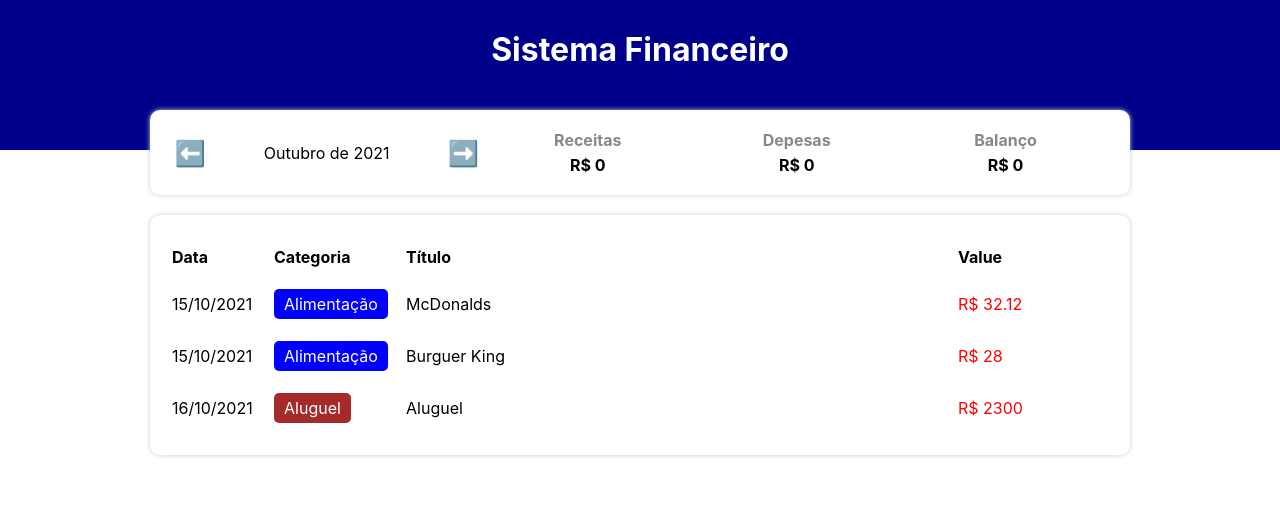
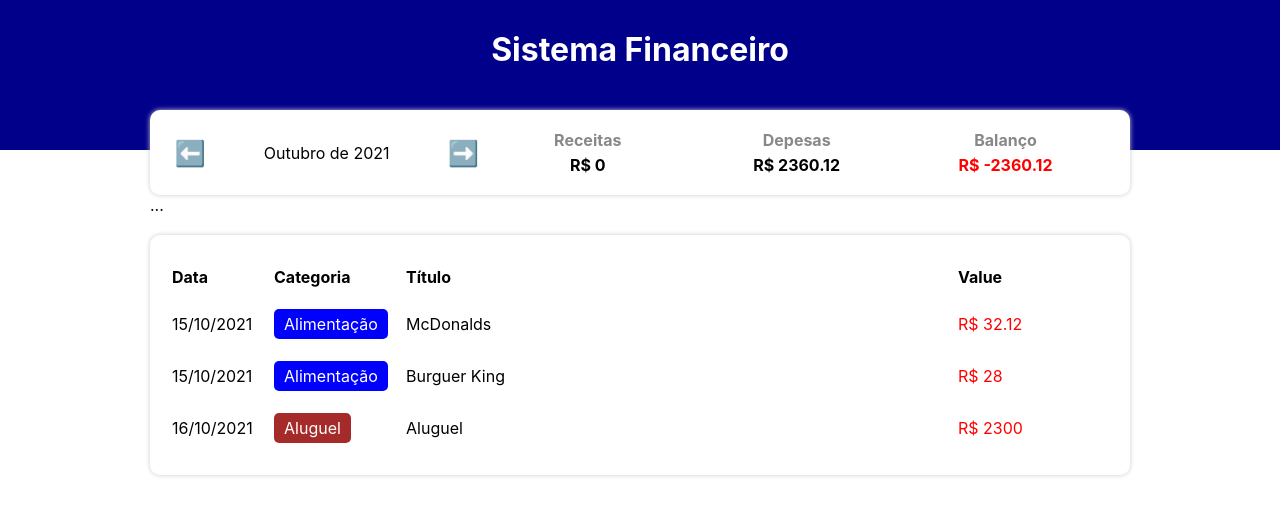
Before and after one commit to marciojordao2011/Sistema-Finaneceiro, a React (Create React App) app: page / in a window 1280 px wide. Shown: the top 516 px of the page. Built offline with nearby package versions, Linux system fonts and the light colour scheme.

Commit message:
InputArea

```diff
--- a/src/App.tsx
+++ b/src/App.tsx
@@ -7,6 +7,7 @@ import {items} from './data/items';
 import { getcurrentMonth, filterListByMonth } from './helpers/dateFilter';
 import { TableArea } from './components/TableArea/Index';
 import { InfoArea } from './components/InfoArea/Index';
+import {InputArea } from './components/InputArea/Index';
 
 const App = () => {
   const [list, setlist] = useState(items);
@@ -18,6 +19,21 @@ const App = () => {
   useEffect(()=>{
     setFilteredList( filterListByMonth (list, currentMonth) );
   },[list,currentMonth] );
+
+  useEffect(()=>{
+    let incomeCount = 0;
+    let expenseCount = 0;
+
+    for(let i in filteredList){
+        if(categories[filteredList[i].category].expense){
+          expenseCount += filteredList[i].value;
+        }else{
+          incomeCount += filteredList[i].value;
+        }
+      }
+      setIncome(incomeCount);
+      setExpense(expenseCount);
+  },[filteredList])
 
   const handleMonthChange =(newMonth: string) => {
     setCurrentMonth(newMonth);
@@ -35,7 +51,7 @@ const App = () => {
         expense={expense}
         />
 
-        {/*Area de inserção*/}
+        <InputArea />
 
         <TableArea list={filteredList} />
       </C.Body>
--- a/src/components/InfoArea/Index.tsx
+++ b/src/components/InfoArea/Index.tsx
@@ -35,7 +35,11 @@ export const InfoArea = ({currentMonth, onMonthChange, income, expense}: Props)
             <C.ResumeArea>
                 <ResumeItem title="Receitas" value={income} />
                 <ResumeItem title="Depesas" value={expense} />
-                <ResumeItem title="Balanço" value={income - expense}/>
+                <ResumeItem
+                 title="Balanço"
+                 value={income - expense}
+                 color={(income-expense) < 0 ? 'red' : 'green'}
+                 />
             </C.ResumeArea>
         </C.Container>
     );
--- /dev/null
+++ b/src/components/InputArea/Index.tsx
@@ -0,0 +1,8 @@
+import * as C from './Style';
+export const InputArea = () =>{
+    return(
+        <C.Container>
+            ...
+        </C.Container>
+    );
+}
--- /dev/null
+++ b/src/components/InputArea/Style.ts
@@ -0,0 +1,3 @@
+import styled from "styled-components";
+
+export const Container = styled.div``;
--- a/src/components/resumeItem/Index.tsx
+++ b/src/components/resumeItem/Index.tsx
@@ -3,13 +3,14 @@ import * as C from './Style';
 type Props = {
     title: string;
     value : number;
+    color?: string;
 }
 
-export const ResumeItem = ({title, value}: Props) => {
+export const ResumeItem = ({title, value, color}: Props) => {
     return (
         <C.Container >
             <C.Title>{title}</C.Title>
-            <C.Info> R$ {value}</C.Info>
+            <C.Info color={color}> R$ {value}</C.Info>
         </C.Container>
     );
 }
--- a/src/components/resumeItem/Style.ts
+++ b/src/components/resumeItem/Style.ts
@@ -11,8 +11,8 @@ export const Title = styled.div`
     margin-bottom: 5px;
 `;
 
-export const Info = styled.div`
+export const Info = styled.div<{color?:string}>`
     text-align: center;
     font-weight: bold;
-    color: #000;
+    color: ${props => props.color ?? '#000'};
 `;
```
